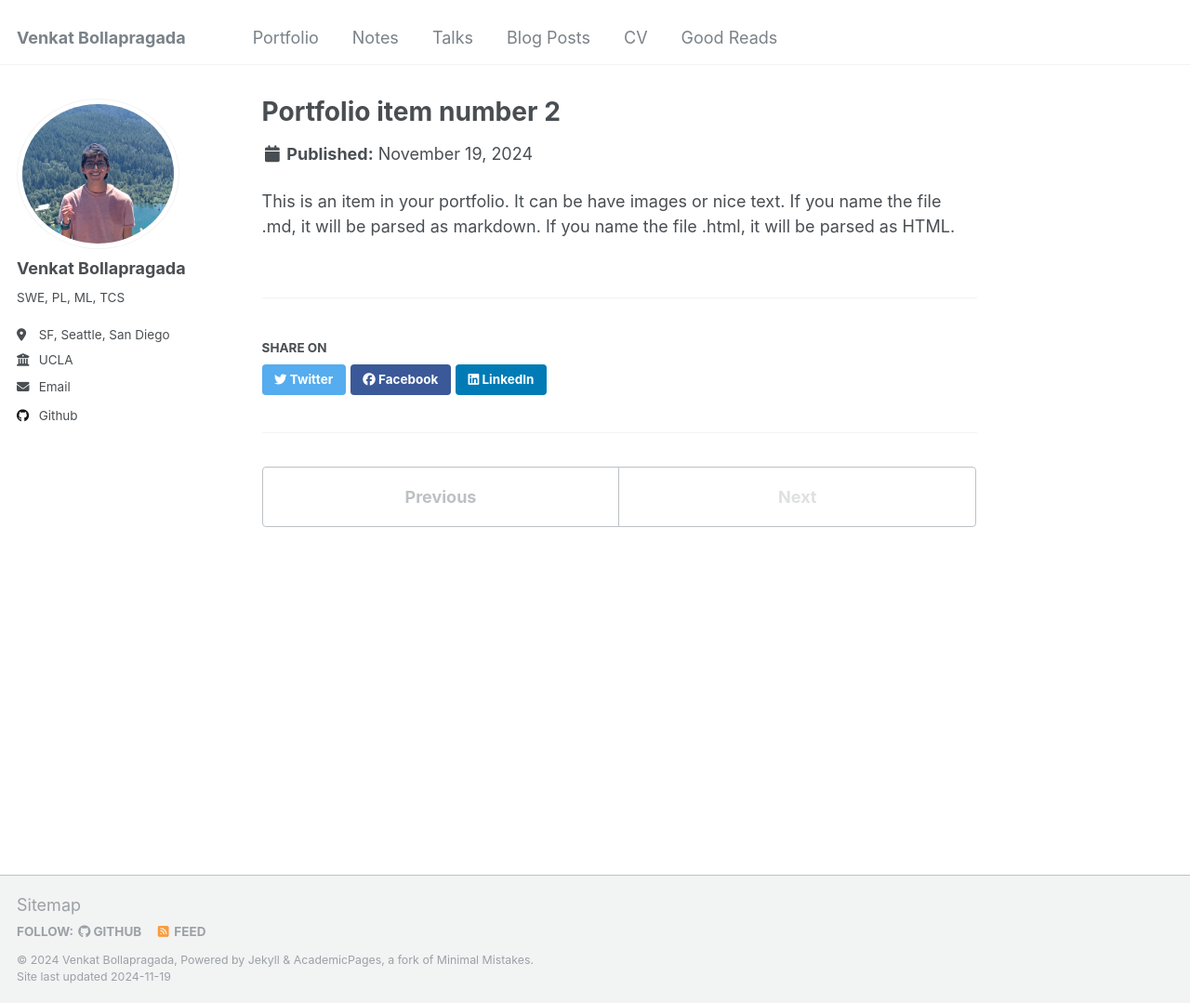
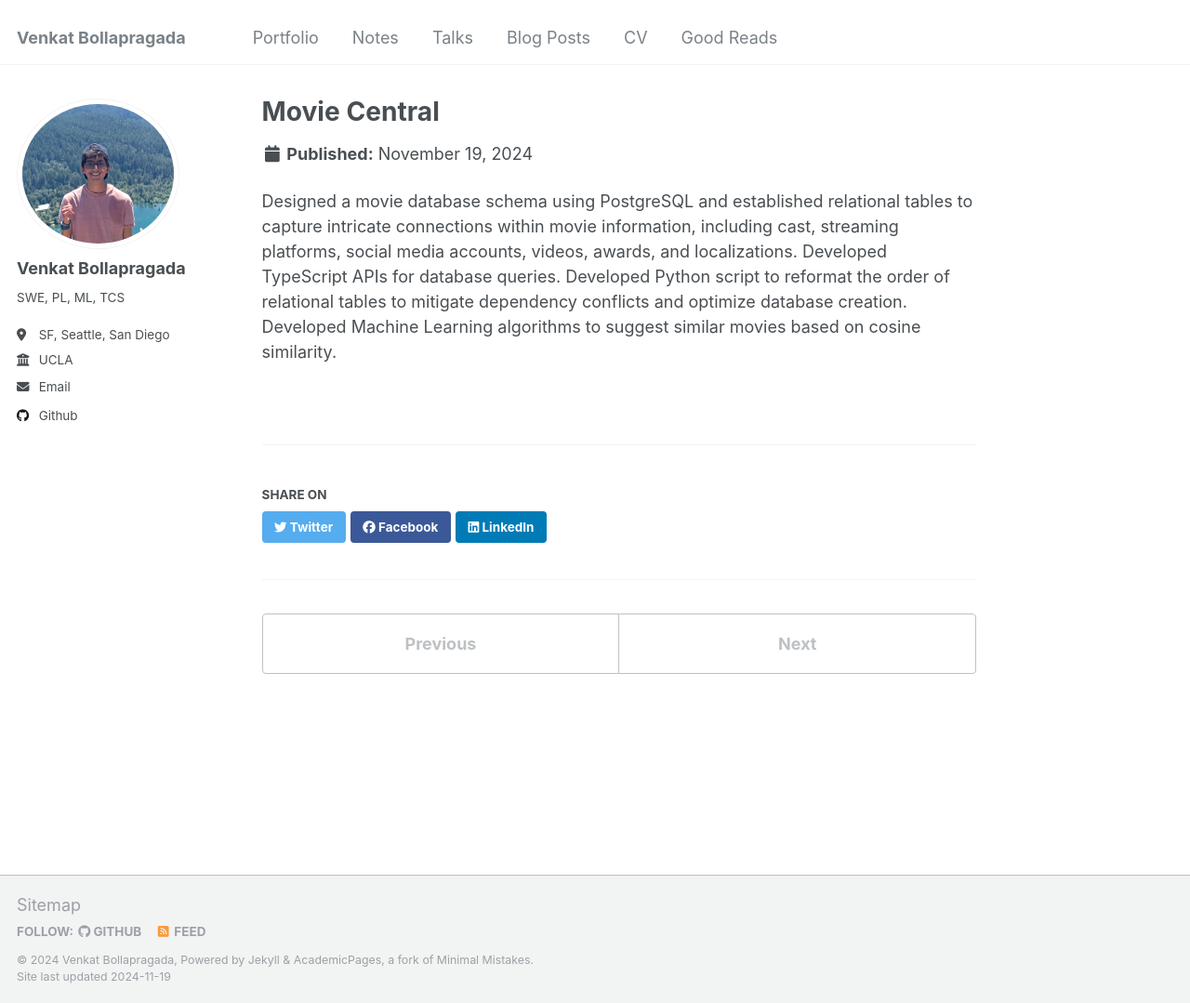
Before and after one commit to vbKenobi/vbKenobi.github.io, a Jekyll site: the page built from _portfolio/portfolio-2.md, in a window 1280 px wide and 1079 px high. Shown: the whole window at 93% size. Built offline with Jekyll 4.4.1, drawn with Linux system fonts in a browser that asks for light colours.

Commit message:
portfolio updates

```diff
--- a/_portfolio/portfolio-2.html
+++ /dev/null
@@ -1,7 +0,0 @@
----
-title: "Portfolio item number 2"
-excerpt: "Short description of portfolio item number 2 <br/><img src='/images/500x300.png'>"
-collection: portfolio
----
-
-This is an item in your portfolio. It can be have images or nice text. If you name the file .md, it will be parsed as markdown. If you name the file .html, it will be parsed as HTML.
--- /dev/null
+++ b/_portfolio/portfolio-2.md
@@ -0,0 +1,7 @@
+---
+title: "Movie Central"
+excerpt: "worked on a website that would host movie information and ratings <br/><img src='/images/movie.png'>"
+collection: portfolio
+---
+
+Designed a movie database schema using PostgreSQL and established relational tables to capture intricate connections within movie information, including cast, streaming platforms, social media accounts, videos, awards, and localizations. Developed TypeScript APIs for database queries. Developed Python script to reformat the order of relational tables to mitigate dependency conflicts and optimize database creation. Developed Machine Learning algorithms to suggest similar movies based on cosine similarity.
```
Also changed, not shown: _portfolio/portfolio-1.md (+3 -3 lines), _portfolio/portfolio-3.md (added, +7 -0 lines), _portfolio/portfolio-4.md (added, +7 -0 lines), images/crush.png (added), images/hash.png (added), images/movie.png (added), images/network.png (added).
